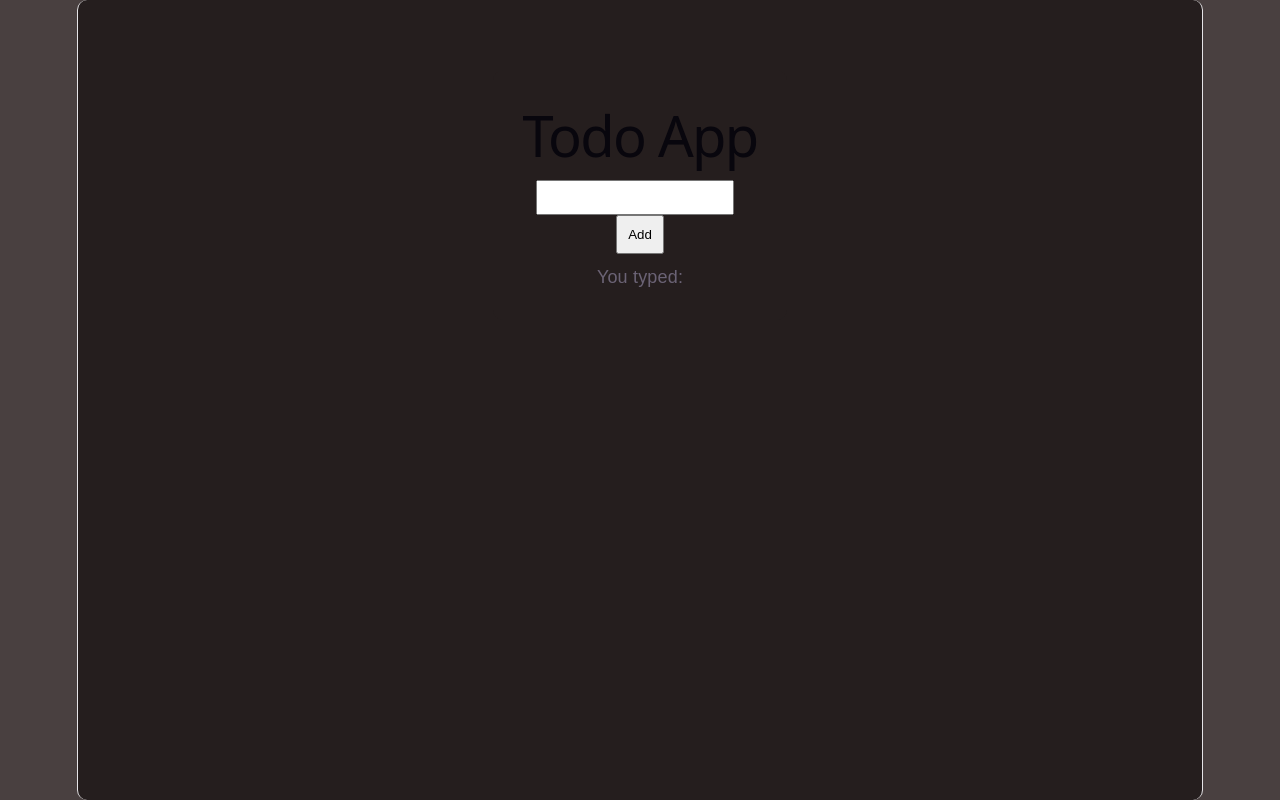
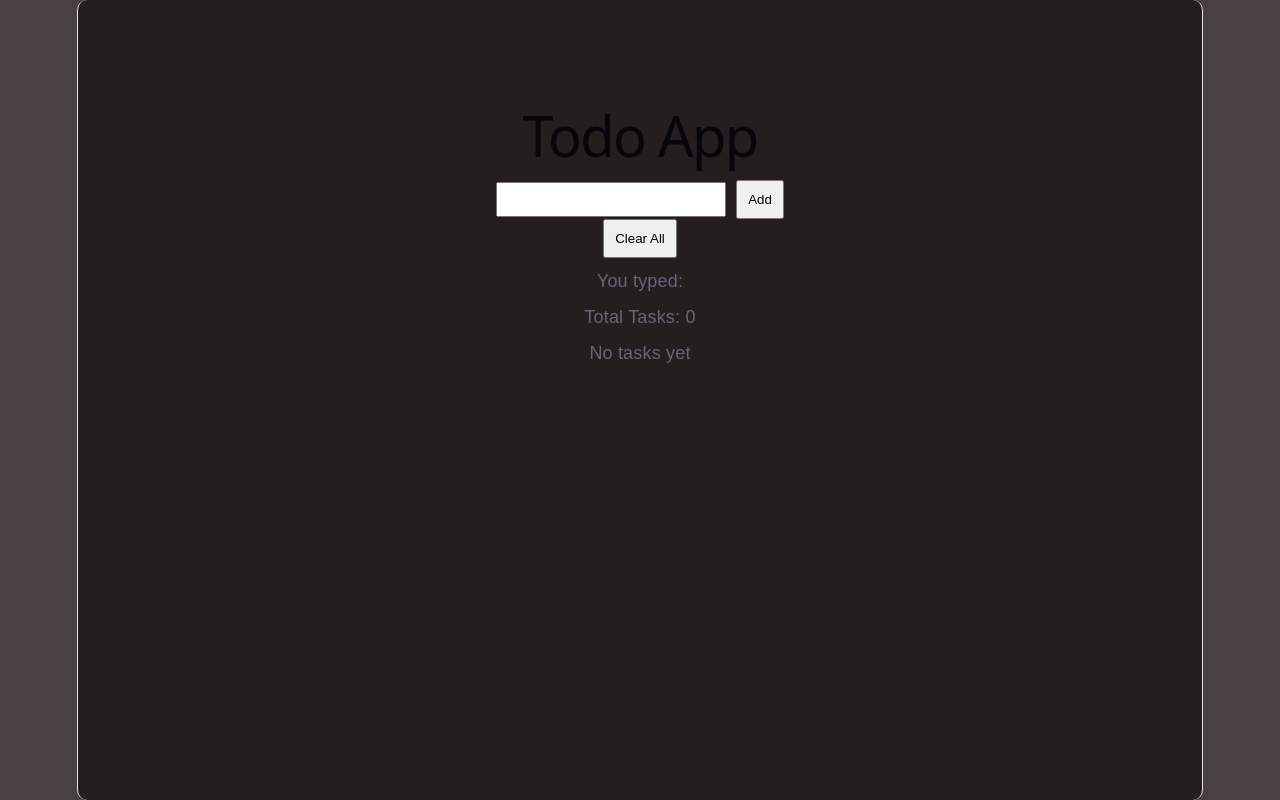
Before and after one commit to Dev-Darpan7/todo-react, a React (Vite) app: page / in a window 1280 px wide. Built offline with nearby package versions, Linux system fonts and the light colour scheme.

Commit message:
Add task counter

```diff
--- a/src/App.jsx
+++ b/src/App.jsx
@@ -10,19 +10,16 @@ function App() {
   // ➡️ Stores what the user is typing.
   const [task, setTask] = useState("")
 
-  // ➡️ Stores all todos.
-  // ➡️ Each todo will now be an OBJECT instead of a string.
+  // ➡️ Stores all todos as objects.
   const [todos, setTodos] = useState([])
 
   // ➡️ Runs when Add button is clicked.
   function addTodo() {
 
-    // ➡️ Prevent empty tasks.
+    // ➡️ Prevent adding empty tasks.
     if (task.trim() === "") return
 
-    // ➡️ Create a new todo object.
-    // ➡️ text = actual task
-    // ➡️ completed = task status
+    // ➡️ Create a new todo object and add it to the array.
     setTodos([
       ...todos,
       {
@@ -38,14 +35,20 @@ function App() {
   // ➡️ Runs when Delete button is clicked.
   function deleteTodo(todoToDelete) {
 
-    // ➡️ Loop through all todos.
-    // ➡️ Keep every todo except the one we clicked.
+    // ➡️ Keep every todo except the one clicked.
     const newTodos = todos.filter(
       (todo) => todo.text !== todoToDelete.text
     )
 
     // ➡️ Update state.
     setTodos(newTodos)
+  }
+
+  // ➡️ Runs when Clear All button is clicked.
+  function clearTodos() {
+
+    // ➡️ Replace all todos with an empty array.
+    setTodos([])
   }
 
   // ➡️ Return what appears on the screen.
@@ -59,28 +62,41 @@ function App() {
       <input
         type="text"
 
-        // ➡️ Show current value of task.
+        // ➡️ Show current task value.
         value={task}
 
         // ➡️ Update task whenever user types.
         onChange={(e) => setTask(e.target.value)}
       />
 
-      {/* ➡️ Add button */}
+      {/* ➡️ Add task button */}
       <button onClick={addTodo}>
         Add
       </button>
 
-      {/* ➡️ Display current input value */}
+      {/* ➡️ Clear all tasks button */}
+      <button onClick={clearTodos}>
+        Clear All
+      </button>
+
+      {/* ➡️ Show current text being typed */}
       <p>You typed: {task}</p>
+
+      {/* ➡️ Show total number of tasks */}
+      <p>Total Tasks: {todos.length}</p>
+
+      {/* ➡️ If there are no tasks, show a message */}
+      {todos.length === 0 && (
+        <p>No tasks yet</p>
+      )}
 
       {/* ➡️ Loop through todos array */}
       {todos.map((todo, index) => (
 
-        // ➡️ React uses key to identify items.
+        // ➡️ key helps React track each item.
         <div key={index}>
 
-          {/* ➡️ Display the text property of the object */}
+          {/* ➡️ Display todo text */}
           <p>{todo.text}</p>
 
           {/* ➡️ Delete this specific todo */}
@@ -95,5 +111,5 @@ function App() {
   )
 }
 
-// ➡️ Export component.
+// ➡️ Export component so React can use it.
 export default App
```
